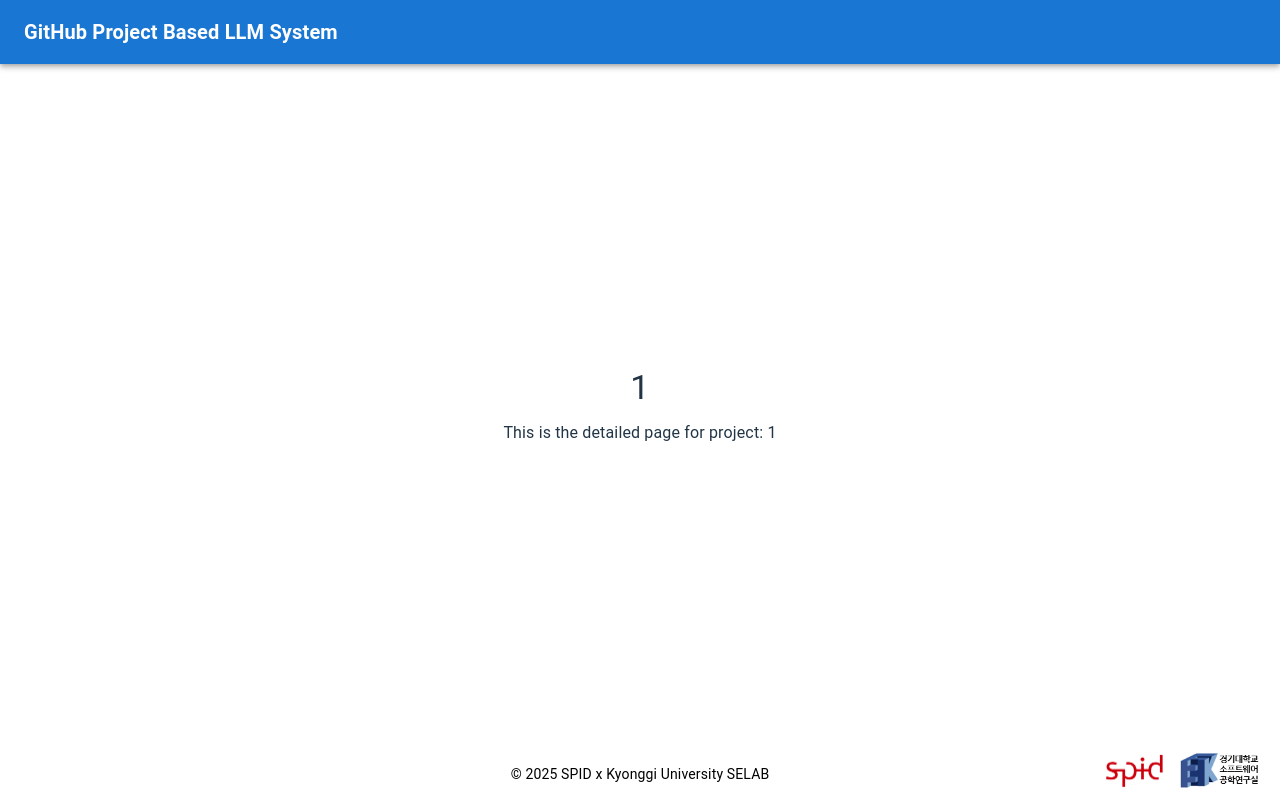
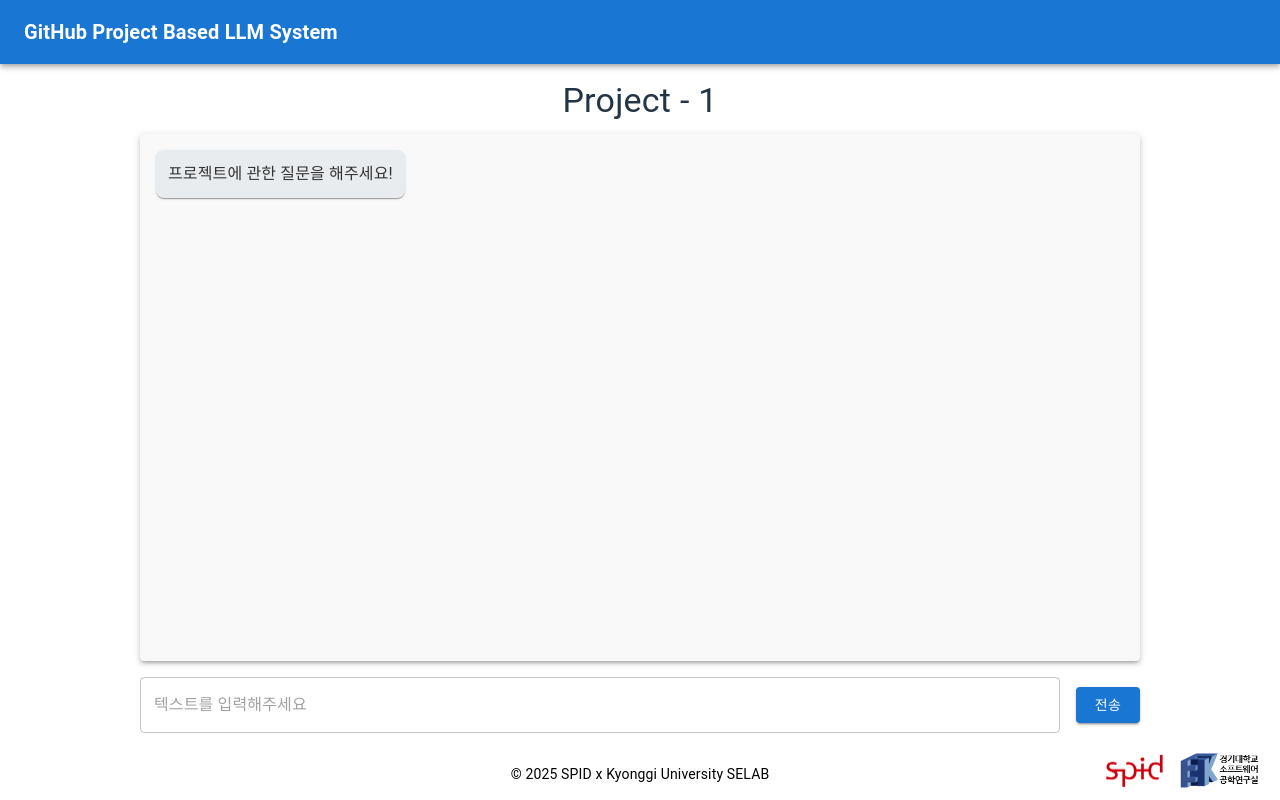
Before and after one commit to smpark00/Project-Management-ChatBot, a React (Vite) app in the folder Frontend/my-app/: page /projects/1 in a window 1280 px wide. Built offline with nearby package versions, Linux system fonts and the light colour scheme.

Commit message:
[UPDATE] add chatbot form #4

```diff
--- a/Frontend/my-app/src/pages/Projectpage.jsx
+++ b/Frontend/my-app/src/pages/Projectpage.jsx
@@ -1,11 +1,31 @@
-import React from "react";
+import React, { useState } from "react";
 import { useParams } from "react-router-dom";
 import Header from "../components/Header";
 import Footer from "../components/Footer";
-import { Container, Typography, Box } from "@mui/material";
+import { Container, Box, Typography, TextField, Button, Paper } from "@mui/material";
 
 const ProjectPage = () => {
     const { projectName } = useParams(); // URL 파라미터에서 프로젝트 이름 가져오기
+    const [messages, setMessages] = useState([
+        { sender: "bot", text: "프로젝트에 관한 질문을 해주세요!" },
+    ]); // 채팅 메시지 목록
+    const [input, setInput] = useState(""); // 입력값
+
+    // 채팅 메시지 추가 함수
+    const handleSend = () => {
+        if (input.trim()) {
+            setMessages([...messages, { sender: "user", text: input }]);
+            setInput(""); // 입력 필드 초기화
+
+            // 챗봇 응답 추가 (예제용)
+            setTimeout(() => {
+                setMessages((prev) => [
+                    ...prev,
+                    { sender: "bot", text: `${input}에 대한 답변을 준비 중입니다.` },
+                ]);
+            }, 1000);
+        }
+    };
 
     return (
         <>
@@ -15,17 +35,81 @@ const ProjectPage = () => {
                     height: "100vh",
                     display: "flex",
                     flexDirection: "column",
-                    justifyContent: "center",
+                    justifyContent: "space-between",
                     alignItems: "center",
+                    py: 2,
                 }}
             >
-                <Box>
-                    <Typography variant="h4" align="center" gutterBottom>
-                        {projectName}
-                    </Typography>
-                    <Typography variant="body1" align="center">
-                        This is the detailed page for project: {projectName}
-                    </Typography>
+                {/* 제목 */}
+                <Typography variant="h4" align="center" gutterBottom>
+                    Project - {projectName}
+                </Typography>
+
+                {/* 채팅 영역 */}
+                <Paper
+                    elevation={3}
+                    sx={{
+                        flex: 1,
+                        width: "100%",
+                        maxWidth: "1000px", // 가로 길이를 더 넓게 조정
+                        overflowY: "auto",
+                        display: "flex",
+                        flexDirection: "column",
+                        p: 2,
+                        mb: 2,
+                        bgcolor: "#f9f9f9",
+                    }}
+                >
+                    {messages.map((message, index) => (
+                        <Box
+                            key={index}
+                            sx={{
+                                display: "flex",
+                                justifyContent: message.sender === "user" ? "flex-end" : "flex-start",
+                                mb: 2,
+                            }}
+                        >
+                            <Box
+                                sx={{
+                                    maxWidth: "70%",
+                                    p: 1.5,
+                                    borderRadius: 2,
+                                    bgcolor: message.sender === "user" ? "#d1e7ff" : "#e9ecef",
+                                    color: "#333",
+                                    boxShadow: 1,
+                                }}
+                            >
+                                <Typography variant="body1">{message.text}</Typography>
+                            </Box>
+                        </Box>
+                    ))}
+                </Paper>
+
+                {/* 입력 영역 */}
+                <Box
+                    sx={{
+                        display: "flex",
+                        width: "100%",
+                        maxWidth: "1000px", // 입력 영역도 동일한 너비로 조정
+                        gap: 2,
+                        alignItems: "center",
+                    }}
+                >
+                    <TextField
+                        fullWidth
+                        variant="outlined"
+                        placeholder="텍스트를 입력해주세요"
+                        value={input}
+                        onChange={(e) => setInput(e.target.value)}
+                    />
+                    <Button
+                        variant="contained"
+                        color="primary"
+                        onClick={handleSend}
+                        sx={{ flexShrink: 0 }}
+                    >
+                        전송
+                    </Button>
                 </Box>
             </Container>
             <Footer />
```
